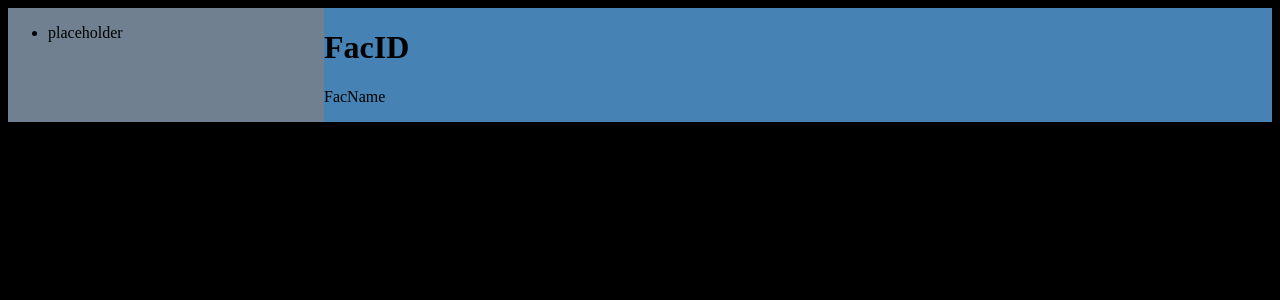
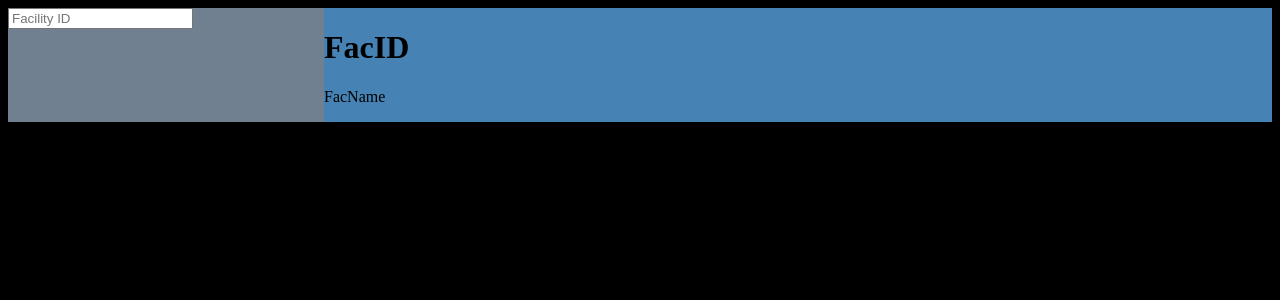
Before and after one commit to mj0730/next-fac-info, a Next.js app: page / in a window 1280 px wide. Shown: the top 300 px of the page. Built offline with nearby package versions, Linux system fonts and the light colour scheme.

Commit message:
search box complete

```diff
--- a/pages/SearchBox.jsx
+++ b/pages/SearchBox.jsx
@@ -1,9 +1,16 @@
 import React from 'react';
 
-const SearchBox = props => (
-  <div id="search-bar">
+const SearchBox = props => {
+  const handleChange = (e) => {
+    props.setFacId(e.target.value);
+  }
 
+  return (
+  <div id="search-box">
+    <form>
+      <input type="text" id="facId" name="facId" minLength="3" maxLength="3" placeholder="Facility ID" value={props.facId} onChange={handleChange}/>
+    </form>
   </div>
-)
+)}
 
 export default SearchBox;
--- a/pages/index.js
+++ b/pages/index.js
@@ -1,19 +1,22 @@
 import Layout from '../components/layout';
 import Head from 'next/head';
 import Link from 'next/link';
+import { useState } from 'react';
 import * as facs from '../scripts/facility_info';
 import FacilityPage from './FacilityPage';
+import SearchBox from './SearchBox';
 
-const Index = (props) => (
+const Index = (props) => {
+  const [FacId, setFacId] = useState('')
+
+  return (
     <Layout>
       <Head>
         <title>Title of page</title>
       </Head>
 
       <div className="index-NavColumn">
-      <ul>
-        <li>placeholder</li>
-      </ul>
+        <SearchBox setFacId={setFacId} FacId = {FacId}/>
 
       </div>
 
@@ -26,6 +29,6 @@ const Index = (props) => (
 
 
     </Layout>
-)
+)}
 
 export default Index
```
Lines whose indentation alone changed are shown as unchanged.
